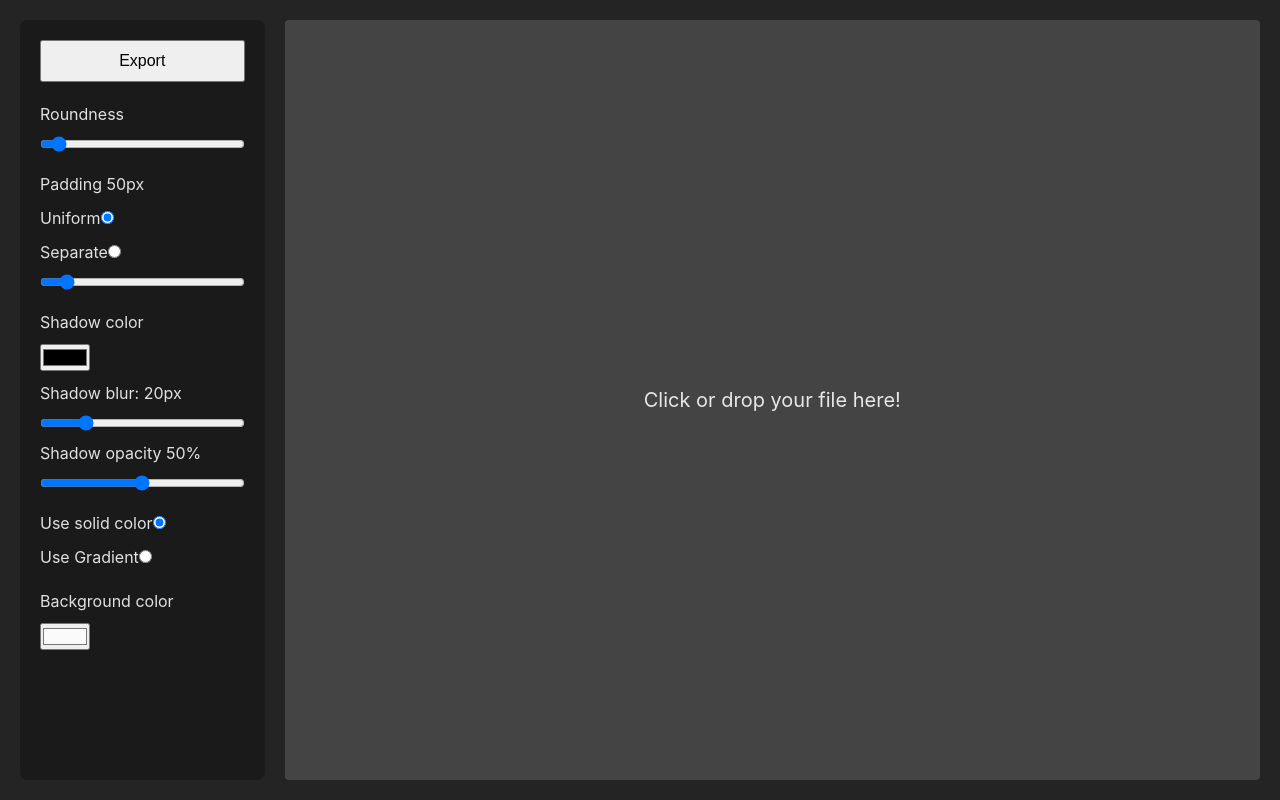
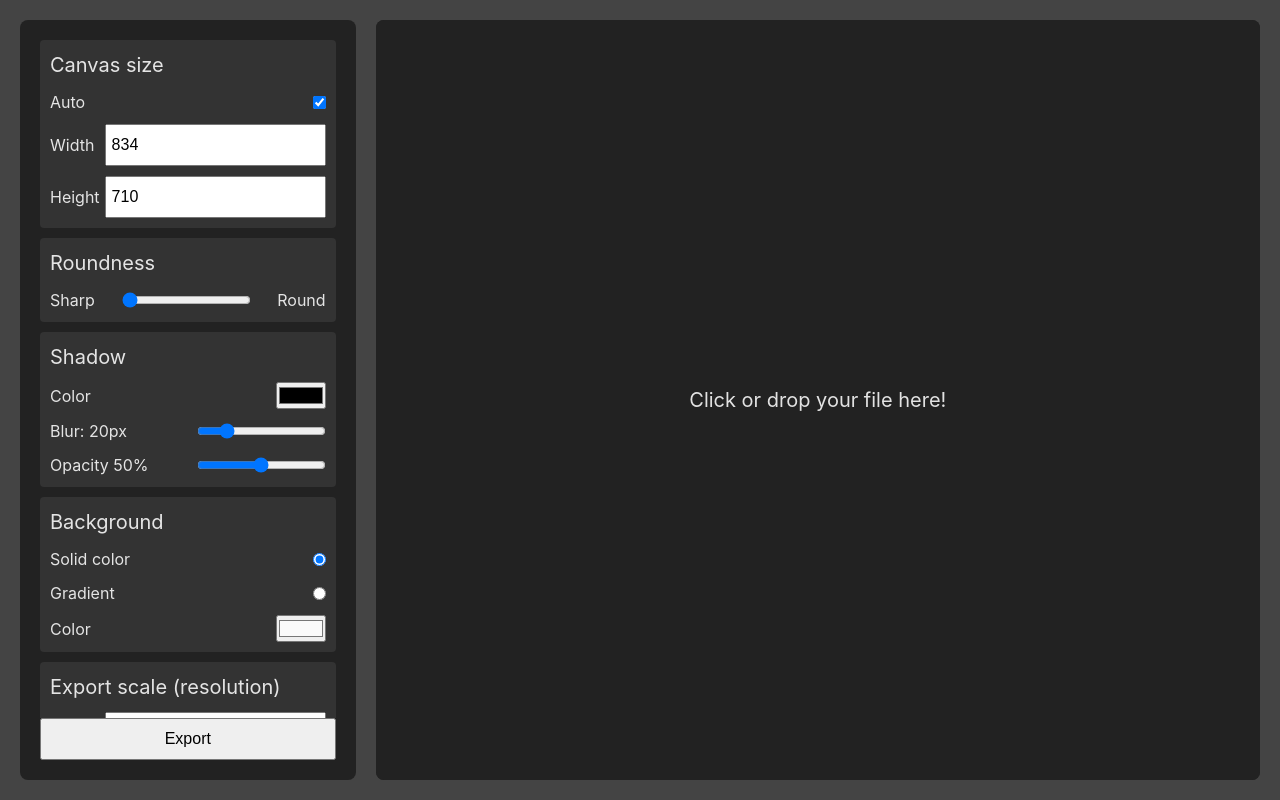
Before and after one commit to osamabck/snappy, a React (Vite) app: page / in a window 1280 px wide. Built offline with nearby package versions, Linux system fonts and the light colour scheme.

Commit message:
Switched to Konva instead of manual, other tweaks

```diff
--- a/package.json
+++ b/package.json
@@ -10,9 +10,10 @@
     "preview": "vite preview"
   },
   "dependencies": {
-    "dom-to-image": "^2.6.0",
+    "konva": "^9.0.1",
     "react": "^18.2.0",
     "react-dom": "^18.2.0",
+    "react-konva": "^18.2.7",
     "uuid": "^9.0.0"
   },
   "devDependencies": {
--- a/src/App.tsx
+++ b/src/App.tsx
@@ -1,42 +1,37 @@
-import { useRef, useState } from "react";
+import { useEffect, useRef, useState } from "react";
 import "./app.scss";
-import domtoimage from "dom-to-image";
 import { v4 as uuidv4 } from "uuid";
+import { Stage, Layer, Rect, Image as Kimage } from "react-konva";
+import Konva from "konva";
 
 function App() {
-  const [roundness, setRoundness] = useState(12);
+  const [roundness, setRoundness] = useState(0);
   const [bg, setBg] = useState("#fafafa");
-  const [gradientDir, setGradientDir] = useState("to right");
   const [useGradient, setUseGradient] = useState(false);
   const [newColor, setNewColor] = useState("#000000");
-  const [pdl, setPdl] = useState(50);
-  const [pdr, setPdr] = useState(50);
-  const [pdt, setPdt] = useState(50);
-  const [pdb, setPdb] = useState(50);
   const [colors, setColors] = useState<{ color: string; id: string }[]>([]);
   const [shdblur, setShdblur] = useState(20);
   const [shdopacity, setShdopacity] = useState(50);
   const [shdcolor, setShdcolor] = useState("#000000");
-  const [uniform, setUniform] = useState(true);
+  const [source, setSource] = useState<HTMLImageElement>();
   const artboard = useRef<HTMLDivElement>(null);
-  const [source, setSource] = useState("");
-
-  const hexToRgb = (hex: string) => {
-    const result = /^#?([a-f\d]{2})([a-f\d]{2})([a-f\d]{2})$/i.exec(hex);
-    return result ? `${parseInt(result[1], 16)}, ${parseInt(result[2], 16)}, ${parseInt(result[3], 16)}` : null;
-  };
+  const workspace_ref = useRef<HTMLDivElement>(null);
+  const [w, setW] = useState(300);
+  const [h, setH] = useState(300);
+  const [gradientDir, setGradientDir] = useState(JSON.stringify({ start: { x: 0, y: 0 }, end: { x: w, y: h } }));
+  const [scale, setScale] = useState(1);
+  const [autocanvas, setAutocanvas] = useState(true);
 
   const save = async () => {
     if (!artboard.current) return;
-    await domtoimage.toPng(artboard.current).then((data) => {
+    const image = Konva.stages[0].toDataURL({ pixelRatio: 0.5 });
     const link = document.createElement("a");
     link.download = "image.png";
-      link.href = data;
+    link.href = image;
     link.click();
-    });
   };
 
-  const swap_color = (id: string ) => {
+  const swap_color = (id: string) => {
     const input = document.createElement("input");
     input.type = "color";
     input.style.display = "none";
@@ -64,110 +59,97 @@ function App() {
     });
   };
 
+  useEffect(() => {
+    if (!workspace_ref.current) return;
+    workspace_ref.current.addEventListener("wheel", (e) => e.preventDefault(), { passive: false });
+    if (autocanvas) {
+      setW(workspace_ref.current.clientWidth - 50);
+      setH(workspace_ref.current.clientHeight - 50);
+      setGradientDir(
+        JSON.stringify({
+          start: { x: 0, y: 0 },
+          end: { x: workspace_ref.current.clientWidth - 50, y: workspace_ref.current.clientHeight - 50 },
+        }),
+      );
+    }
+  }, []);
+
   return (
     <div className="app">
+      <div className="sidebar">
         <div className="controls">
-        <button type="button" onClick={save}>
-          Export
-        </button>
           <div className="control">
-          <label htmlFor="roundness">Roundness</label>
+            <span className="title">Canvas size</span>
+            <div className="flex-h">
+              <label htmlFor="autocanvas">Auto</label>
+              <input
+                type="checkbox"
+                name="autocanvas"
+                checked={autocanvas ? true : false}
+                onChange={() => {
+                  if (!autocanvas && workspace_ref.current) {
+                    setW(workspace_ref.current.clientWidth - 50);
+                    setH(workspace_ref.current.clientHeight - 50);
+                  }
+                  setAutocanvas(!autocanvas);
+                }}
+              />
+            </div>
+            <div className="flex-h">
+              <label htmlFor="width">Width</label>
+              <input
+                type="number"
+                name="width"
+                value={w}
+                onChange={(e) => {
+                  setAutocanvas(false);
+                  setW(e.currentTarget.valueAsNumber);
+                }}
+              />
+            </div>
+            <div className="flex-h">
+              <label htmlFor="height">Height</label>
+              <input
+                type="number"
+                name="height"
+                value={h}
+                onChange={(e) => {
+                  setAutocanvas(false);
+                  setH(e.currentTarget.valueAsNumber);
+                }}
+              />
+            </div>
+          </div>
+          <div className="control">
+            <label htmlFor="roundness" className="title">
+              Roundness
+            </label>
+            <div className="flex-h">
+              <span>Sharp</span>
               <input
                 type="range"
                 name="roundness"
                 min={0}
-            max={200}
+                max={500}
                 value={roundness}
                 onChange={(e) => setRoundness(e.currentTarget.valueAsNumber)}
               />
+              <span>Round</span>
+            </div>
           </div>
           <div className="control">
-          <span>Padding {uniform ? `${pdl}px` : ""}</span>
-          <label>
-            Uniform
-            <input
-              type="radio"
-              name="uniform"
-              checked={uniform ? true : false}
-              onChange={() => {
-                setUniform(true);
-                setPdl(pdl);
-                setPdr(pdl);
-                setPdb(pdl);
-                setPdt(pdl);
-              }}
-            />
-          </label>
-          <label>
-            Separate
-            <input type="radio" name="uniform" checked={uniform ? false : true} onChange={() => setUniform(false)} />
-          </label>
-          {uniform ? (
-            <>
-              <input
-                type="range"
-                name="pdl"
-                value={pdl}
-                min={0}
-                max={500}
-                onChange={(e) => {
-                  setPdl(e.currentTarget.valueAsNumber);
-                  setPdr(e.currentTarget.valueAsNumber);
-                  setPdb(e.currentTarget.valueAsNumber);
-                  setPdt(e.currentTarget.valueAsNumber);
-                }}
-              />
-            </>
-          ) : (
-            <>
-              <label htmlFor="pdl">left: {pdl}px</label>
-              <input
-                type="range"
-                name="pdl"
-                value={pdl}
-                min={0}
-                max={500}
-                onChange={(e) => setPdl(e.currentTarget.valueAsNumber)}
-              />
-              <label htmlFor="pdr">right: {pdr}px</label>
-              <input
-                type="range"
-                name="pdr"
-                value={pdr}
-                min={0}
-                max={500}
-                onChange={(e) => setPdr(e.currentTarget.valueAsNumber)}
-              />
-              <label htmlFor="pdt">top: {pdt}px</label>
-              <input
-                type="range"
-                name="pdt"
-                value={pdt}
-                min={0}
-                max={500}
-                onChange={(e) => setPdt(e.currentTarget.valueAsNumber)}
-              />
-              <label htmlFor="pdb">bottom: {pdb}px</label>
-              <input
-                type="range"
-                name="pdb"
-                value={pdb}
-                min={0}
-                max={500}
-                onChange={(e) => setPdb(e.currentTarget.valueAsNumber)}
-              />
-            </>
-          )}
-        </div>
-        <div className="control">
-          <label htmlFor="shadowcolor">Shadow color</label>
+            <span className="title">Shadow</span>
+            <div className="flex-h">
+              <label htmlFor="shadowcolor">Color</label>
               <input
                 type="color"
                 name="shadowcolor"
                 onChange={(e) => setShdcolor(e.currentTarget.value)}
                 value={shdcolor}
               />
-          <label htmlFor="shadowblur">Shadow blur: {shdblur}px</label>
+            </div>
+            <div className="flex-h">
+              <label htmlFor="shadowblur">Blur: {shdblur}px</label>
               <input
                 type="range"
                 name="shadowblur"
@@ -176,7 +158,9 @@ function App() {
                 onChange={(e) => setShdblur(e.currentTarget.valueAsNumber)}
                 value={shdblur}
               />
-          <label htmlFor="shadowopacity">Shadow opacity {shdopacity}%</label>
+            </div>
+            <div className="flex-h">
+              <label htmlFor="shadowopacity">Opacity {shdopacity}%</label>
               <input
                 type="range"
                 min={0}
@@ -186,30 +170,51 @@ function App() {
                 value={shdopacity}
               />
             </div>
+          </div>
           <div className="control">
-          <label>
-            Use solid color
+            <span className="title">Background</span>
+            <div className="flex-h">
+              <label>Solid color</label>
               <input
                 type="radio"
                 name="usegradient"
                 checked={useGradient ? false : true}
                 onChange={() => setUseGradient(false)}
               />
-          </label>
-          <span>
-            Use Gradient
+            </div>
+            <div className="flex-h">
+              <label>Gradient</label>
               <input
                 type="radio"
                 name="usegradient"
                 checked={useGradient ? true : false}
                 onChange={() => setUseGradient(true)}
               />
-          </span>
             </div>
             {useGradient ? (
               <>
-            <div className="control">
-              <label htmlFor="addgradient">Add gradient color</label>
+                <div className="flex-h">
+                  <label htmlFor="gradientdir">Direction</label>
+                  <select
+                    name="gradientdir"
+                    value={gradientDir}
+                    onChange={(e) => setGradientDir(e.currentTarget.value)}>
+                    <option value={JSON.stringify({ start: { x: 0, y: h }, end: { x: 0, y: 0 } })}>To top</option>
+                    <option value={JSON.stringify({ start: { x: 0, y: 0 }, end: { x: 0, y: h } })}>To bottom</option>
+                    <option value={JSON.stringify({ start: { x: w, y: 0 }, end: { x: 0, y: 0 } })}>To left</option>
+                    <option value={JSON.stringify({ start: { x: w, y: h }, end: { x: 0, y: 0 } })}>To top left</option>
+                    <option value={JSON.stringify({ start: { x: w, y: 0 }, end: { x: 0, y: h } })}>
+                      To bottom left
+                    </option>
+                    <option value={JSON.stringify({ start: { x: 0, y: 0 }, end: { x: w, y: 0 } })}>To right</option>
+                    <option value={JSON.stringify({ start: { x: 0, y: h }, end: { x: w, y: 0 } })}>To top right</option>
+                    <option value={JSON.stringify({ start: { x: 0, y: 0 }, end: { x: w, y: h } })}>
+                      To bottom right
+                    </option>
+                  </select>
+                </div>
+                <div className="flex-h">
+                  <label htmlFor="addgradient">Add color</label>
                   <input
                     type="color"
                     name="addgradient"
@@ -218,10 +223,10 @@ function App() {
                   />
                   <button onClick={() => setColors([...colors, { color: newColor, id: uuidv4() }])}>Add</button>
                 </div>
-            <div className="control">
-              <span>Gradient colors</span>
+                <span className="title">Gradient colors</span>
+                <div className="flex-v">
                   {colors.map((clr) => (
-                <div key={clr.id}>
+                    <div key={clr.id} className="flex-h">
                       <span
                         onClick={() => swap_color(clr.id)}
                         style={{
@@ -236,29 +241,33 @@ function App() {
                     </div>
                   ))}
                 </div>
-            <div className="control">
-              <label htmlFor="gradientdir">Gradient direction</label>
-              <select name="gradientdir" value={gradientDir} onChange={(e) => setGradientDir(e.currentTarget.value)}>
-                <option value="to top">Towards top</option>
-                <option value="to bottom">Towards bottom</option>
-                <option value="to left">Towards left</option>
-                <option value="to top left">Towards top left</option>
-                <option value="to bottom left">Towards bottom left</option>
-                <option value="to right">Towards right</option>
-                <option value="to top right">Towards top right</option>
-                <option value="to bottom right">Towards bottom right</option>
-              </select>
-            </div>
               </>
             ) : (
-          <div className="control">
-            <label htmlFor="bg">Background color</label>
+              <div className="flex-h">
+                <label htmlFor="bg">Color</label>
                 <input type="color" name="bg" value={bg} onChange={(e) => setBg(e.currentTarget.value)} />
               </div>
             )}
           </div>
-      <div className="workspace">
-        {source === "" ? (
+          <div className="control">
+            <span className="title">Export scale (resolution)</span>
+            <div className="flex-h">
+              <label htmlFor="scale">Scale</label>
+              <input
+                type="number"
+                name="scale"
+                value={scale}
+                onChange={(e) => setScale(e.currentTarget.valueAsNumber)}
+              />
+            </div>
+          </div>
+        </div>
+        <button type="button" onClick={save} className="save_btn">
+          Export
+        </button>
+      </div>
+      <div className="workspace" ref={workspace_ref}>
+        {!source ? (
           <div
             className="file_zone"
             onDragOver={(e) => e.preventDefault()}
@@ -267,7 +276,9 @@ function App() {
               const fileList = Array.from(e.dataTransfer.files);
               const files: string[] = await Promise.all(fileList.map((ab) => readFileAsync(ab)));
               if (files.length > 0) {
-                setSource(files[0]);
+                const img = new Image();
+                img.src = files[0];
+                setSource(img);
               }
             }}
             onClick={(e) => {
@@ -285,7 +296,9 @@ function App() {
                   const fileList = Array.from(e.currentTarget.files);
                   const files: string[] = await Promise.all(Array.from(fileList).map((ab) => readFileAsync(ab)));
                   if (files.length > 0) {
-                    setSource(files[0]);
+                    const img = new Image();
+                    img.src = files[0];
+                    setSource(img);
                   }
                 }
               }}
@@ -301,27 +314,66 @@ function App() {
               const fileList = Array.from(e.dataTransfer.files);
               const files: string[] = await Promise.all(fileList.map((ab) => readFileAsync(ab)));
               if (files.length > 0) {
-                setSource(files[0]);
+                const img = new Image();
+                img.src = files[0];
+                setSource(img);
               }
             }}
-            ref={artboard}
-            style={{
-              background:
-                useGradient && colors.length >= 2
-                  ? `linear-gradient(${gradientDir}, ${colors.map((cl) => `${cl.color}`)})`
-                  : bg,
-              paddingLeft: `${pdl}px`,
-              paddingRight: `${pdr}px`,
-              paddingTop: `${pdt}px`,
-              paddingBottom: `${pdb}px`,
-            }}>
-            <img
-              src={source}
-              style={{
-                borderRadius: `${roundness}px`,
-                filter: `drop-shadow(0 0 ${shdblur}px rgba(${hexToRgb(shdcolor)}, ${shdopacity / 100}))`,
+            ref={artboard}>
+            <Stage width={w} height={h} onWheel={(e) => e.evt.preventDefault()}>
+              <Layer>
+                <Rect
+                  width={w}
+                  height={h}
+                  fillLinearGradientStartPoint={JSON.parse(gradientDir)["start"]}
+                  fillLinearGradientEndPoint={JSON.parse(gradientDir)["end"]}
+                  fillLinearGradientColorStops={
+                    colors.length >= 2
+                      ? colors.reduce((acc: (string | number)[], cur, i) => {
+                          const index = (i * colors.length) / (colors.length - 1) - i;
+                          acc.push(index, cur.color);
+                          console.log(acc);
+                          return acc;
+                        }, [])
+                      : undefined
+                  }
+                  fill={useGradient ? undefined : bg}
+                />
+                <Kimage
+                  image={source}
+                  draggable={true}
+                  shadowBlur={shdblur}
+                  shadowColor={shdcolor}
+                  shadowOpacity={shdopacity / 100}
+                  shadowForStrokeEnabled={true}
+                  cornerRadius={roundness}
+                  stroke="transparent"
+                  onMouseOver={() => (document.body.style.cursor = "pointer")}
+                  onMouseOut={() => (document.body.style.cursor = "")}
+                  onWheel={(e) => {
+                    e.evt.preventDefault();
+                    const oldScale = e.target.scaleX();
+                    const pointer = e.target.getPosition();
+
+                    const mousePointTo = {
+                      x: (pointer.x - e.target.x()) / oldScale,
+                      y: (pointer.y - e.target.y()) / oldScale,
+                    };
+                    let direction = e.evt.deltaY > 0 ? 1 : -1;
+                    if (e.evt.ctrlKey) {
+                      direction = -direction;
+                    }
+                    const newScale = direction > 0 ? oldScale * 1.1 : oldScale / 1.1;
+                    e.target.scale({ x: newScale, y: newScale });
+                    const newPos = {
+                      x: pointer.x - mousePointTo.x * newScale,
+                      y: pointer.y - mousePointTo.y * newScale,
+                    };
+                    e.target.position(newPos);
                   }}
                 />
+              </Layer>
+            </Stage>
           </div>
         )}
       </div>
--- a/src/app.scss
+++ b/src/app.scss
@@ -4,23 +4,44 @@
   display: flex;
   column-gap: 2rem;
   padding: 2rem;
-  .controls {
+  background-color: #444;
+  .sidebar {
     display: flex;
     flex-direction: column;
-    gap: 2rem;
-    background-color: #1a1a1a;
+    justify-content: space-between;
+    background-color: #222;
+    backdrop-filter: blur(5px);
     padding: 2rem;
-    overflow-y: auto;
     height: 100%;
     border-radius: 8px;
-    width: 300px;
-    button {
-      padding: 1rem;
-    }
-    .control {
+    width: 350px;
+    .controls {
       display: flex;
       flex-direction: column;
-      row-gap: 1rem;
+      gap: 1rem;
+      overflow-y: auto;
+      button {
+        padding: 1rem;
+      }
+      .control {
+        display: flex;
+        flex-direction: column;
+        row-gap: 1rem;
+        padding: 1rem;
+        border-radius: 4px;
+        background-color: #333;
+        .title {
+          font-size: 2rem;
+        }
+      }
+    }
+    .save_btn {
+      padding: 1rem 2rem;
+      cursor: pointer;
+    }
+    select,
+    input[type="number"] {
+      padding: 1rem 0.5rem;
     }
   }
   .workspace {
@@ -30,8 +51,11 @@
     height: 100%;
     width: 100%;
     overflow: auto;
+    background-color: #222;
+    backdrop-filter: blur(5px);
+    border-radius: 8px;
     .file_zone {
-      background-color: #444;
+      background-color: #222;
       width: 100%;
       height: 100%;
       display: flex;
@@ -50,14 +74,22 @@
     }
     .artboard {
       display: flex;
-      justify-content: stretch;
-      align-items: stretch;
-      box-sizing: unset;
-      align-content: stretch;
-      justify-items: stretch;
-      overflow: hidden;
-      min-width: max-content;
-      min-height: max-content;
+      justify-content: center;
+      align-items: center;
+      border: 1px solid #fff;
     }
   }
 }
+
+.flex-h {
+  display: flex;
+  align-items: center;
+  column-gap: 0.5rem;
+  justify-content: space-between;
+}
+
+.flex-v {
+  display: flex;
+  flex-direction: column;
+  row-gap: 0.5rem;
+}
--- a/src/index.scss
+++ b/src/index.scss
@@ -5,7 +5,6 @@
 
   color-scheme: light dark;
   color: rgba(255, 255, 255, 0.87);
-  background-color: #242424;
 
   font-synthesis: none;
   text-rendering: optimizeLegibility;
```
Also changed, not shown: 1 other file (tests, documents, lock files or other folders). Lines whose indentation alone changed are shown as unchanged.
